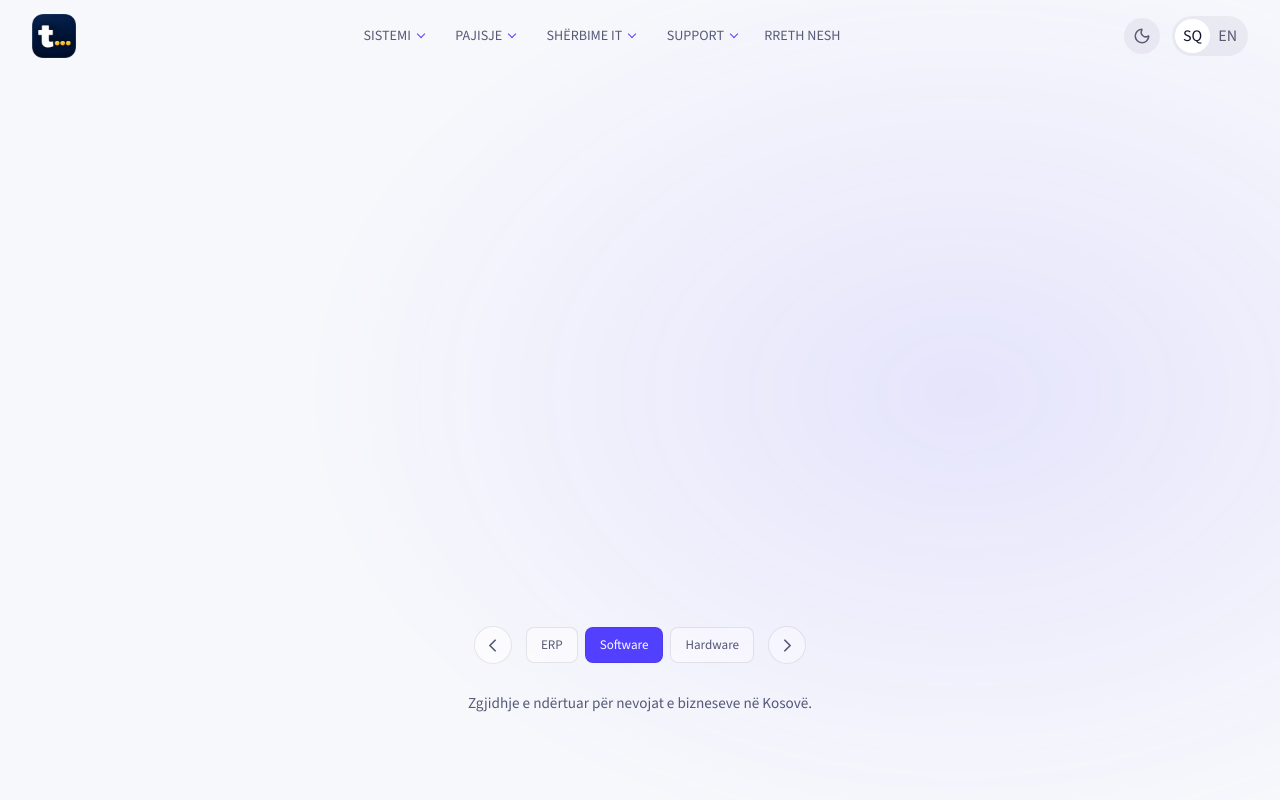
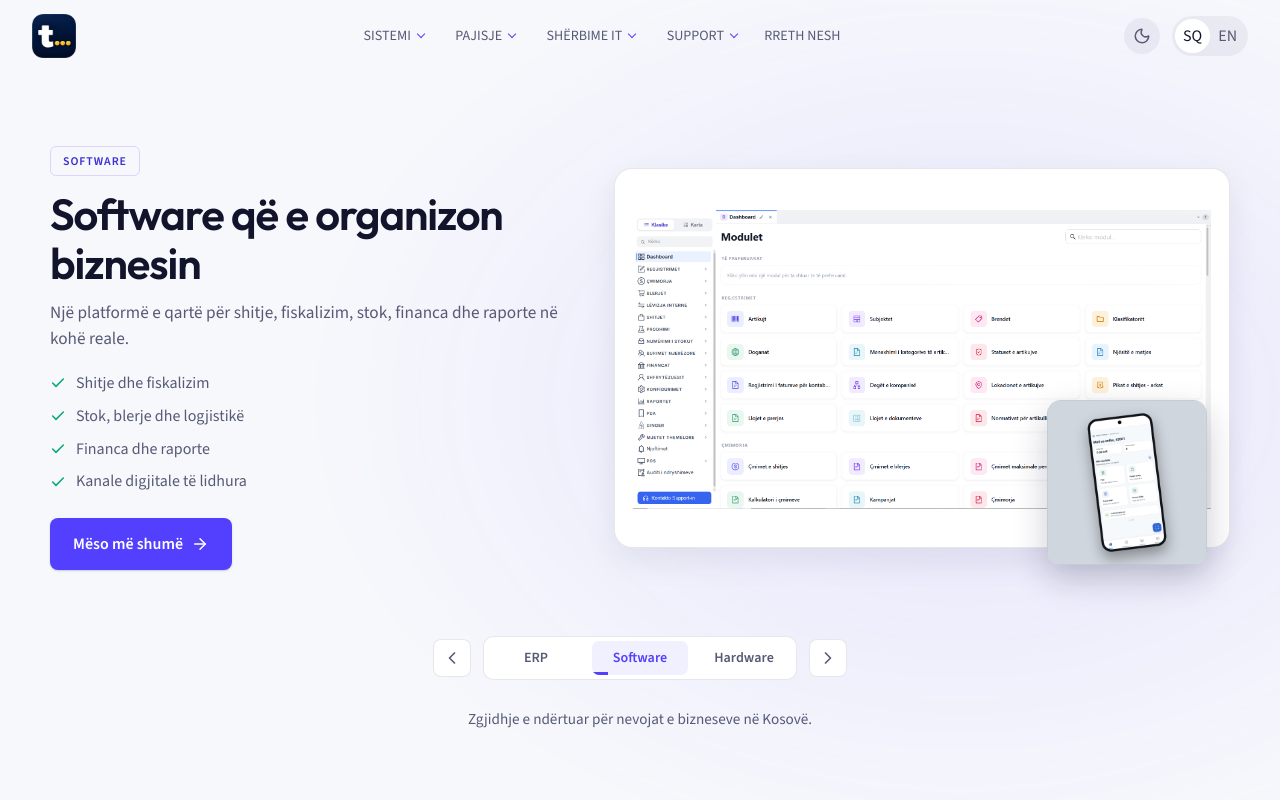
Before and after one commit to olisafetahu/Trebit, a React (Vite) app: page / in a window 1280 px wide. Shown: the top 800 px of the page. Built offline with nearby package versions, Linux system fonts and the light colour scheme.

Commit message:
Rework hero slider: stable height, timer autoplay, progress tabs, real photos
Co-Authored-By: Claude Sonnet 5.5 <noreply@anthropic.com>

```diff
--- a/src/components/Hero.tsx
+++ b/src/components/Hero.tsx
@@ -1,58 +1,107 @@
 import { useEffect, useState } from "react"
-import { ArrowRight, Boxes, ChevronLeft, ChevronRight, Laptop } from "lucide-react"
+import { ArrowRight, Check, ChevronLeft, ChevronRight } from "lucide-react"
 import { useI18n } from "../i18n"
 import { useReveal } from "../hooks/useReveal"
 
-const slideIcons = [Boxes, Laptop]
+// Time each slide stays on screen before the next one appears on its own
+const SLIDE_MS = 6000
 
 export function Hero() {
   const { t } = useI18n()
   const { ref, visible } = useReveal<HTMLElement>(true)
   const [active, setActive] = useState(0)
-  const slides = [
-    { type: "erp" as const, duration: 5000 },
-    { type: "software" as const, ...t.dashboard.slides.software, duration: 4000 },
-    { type: "hardware" as const, ...t.dashboard.slides.hardware, duration: 4000 },
-  ]
-  const current = slides[active]
-  const story = current.type === "erp" ? null : current
-  const storyLink = active === 1 ? "/pakot" : "/produkti"
-  const changeSlide = (index: number) => setActive((index + slides.length) % slides.length)
 
+  const software = t.dashboard.slides.software
+  const hardware = t.dashboard.slides.hardware
+  const labels = [t.hero.tabs.erp, t.hero.tabs.software, t.hero.tabs.hardware]
+  const total = labels.length
+  const [paused, setPaused] = useState(false)
+  const [resumes, setResumes] = useState(0)
+  const goTo = (index: number) => setActive((index + total) % total)
+  const setPausedState = (value: boolean) => {
+    setPaused(value)
+    if (!value) setResumes((count) => count + 1)
+  }
+
+  // Timer-based autoplay (works even when the system asks for reduced motion);
+  // it only waits while the visitor is using the slider controls, then gives the slide its full time again
   useEffect(() => {
-    const timeout = window.setTimeout(() => changeSlide(active + 1), current.duration)
+    if (paused) return
+    const timeout = window.setTimeout(() => setActive((current) => (current + 1) % total), SLIDE_MS)
     return () => window.clearTimeout(timeout)
-  }, [active, current.duration, slides.length])
+  }, [active, paused, resumes, total])
 
-  return <section id="kryesore" className="hero" ref={ref}>
+  return <section id="kryesore" className={`hero ${paused ? "is-paused" : ""}`} ref={ref} aria-roledescription="carousel">
     <div className="hero-glow" aria-hidden="true" />
-    <div className={`hero-grid hero-slider ${visible ? "is-in" : ""}`} key={active}>
-      {active === 0 ? <>
+
+    <div className={`hero-slides ${visible ? "is-in" : ""}`}>
+      <div className={`hero-slide ${active === 0 ? "is-active" : ""}`} inert={active !== 0} role="group" aria-label={labels[0]}>
         <div className="hero-copy">
           <p className="eyebrow">{t.hero.eyebrow}</p>
           <h1>{t.hero.headlineA}{t.hero.headlineB && <span>{t.hero.headlineB}</span>}</h1>
           <p className="lead">{t.hero.supporting}</p>
           <div className="hero-ctas"><a className="btn btn-primary btn-lg" href="#ndihma">{t.hero.primary}</a></div>
         </div>
-        <div className="hero-stage" aria-hidden="false">
+        <div className="hero-stage">
           <img className="device-dashboard" src="/ERPDashboard.png" alt="Paneli i Trebit me shitje, stok dhe raporte" />
           <div className="device-pos"><img src="/POS.png" alt="Ndërfaqja POS e Trebit" /></div>
           <div className="device-phone"><img src="/mobile.png" alt="Aplikacioni mobil Trebit" /></div>
           <div className="float-card float-card--sales">{t.hero.floats.sales}</div><div className="float-card float-card--stock">{t.hero.floats.stock}</div><div className="float-card float-card--finance">{t.hero.floats.finance}</div><div className="float-card float-card--reports">{t.hero.floats.reports}</div><div className="float-card float-card--fiscal">{t.hero.floats.fiscal}</div>
         </div>
-      </> : (() => {
-        const Icon = slideIcons[active - 1]
-        return <>
-          <div className="hero-copy hero-copy--service"><p className="eyebrow">TREBIT</p><h1>{story!.title}</h1><p className="lead">{story!.text}</p><div className="hero-ctas"><a className="btn btn-primary btn-lg" href={storyLink}>{t.hero.learnMore}</a></div></div>
-          <div className="hero-feature-stage"><div className="hero-feature-icon"><Icon size={48} strokeWidth={1.5} /></div><span>0{active}</span><ul>{story!.points.map((point: string) => <li key={point}>{point}<ArrowRight size={16} /></li>)}</ul></div>
-        </>
-      })()}
+      </div>
+
+      <div className={`hero-slide ${active === 1 ? "is-active" : ""}`} inert={active !== 1} role="group" aria-label={labels[1]}>
+        <div className="hero-copy">
+          <p className="eyebrow">{labels[1]}</p>
+          <h2 className="hero-slide-title">{software.title}</h2>
+          <p className="lead">{software.text}</p>
+          <ul className="hero-points">{software.points.map((point) => <li key={point}><Check size={16} strokeWidth={2.4} />{point}</li>)}</ul>
+          <div className="hero-ctas"><a className="btn btn-primary btn-lg" href="/pakot">{t.hero.learnMore}<ArrowRight size={18} /></a></div>
+        </div>
+        <div className="hero-shot hero-shot--software">
+          <img className="hero-shot-main" src="/ERPDashboard.png" alt="Paneli i Trebit me shitje, stok dhe raporte" />
+          <img className="hero-shot-phone" src="/mobile.png" alt="Aplikacioni mobil Trebit" />
+        </div>
+      </div>
+
+      <div className={`hero-slide ${active === 2 ? "is-active" : ""}`} inert={active !== 2} role="group" aria-label={labels[2]}>
+        <div className="hero-copy">
+          <p className="eyebrow">{labels[2]}</p>
+          <h2 className="hero-slide-title">{hardware.title}</h2>
+          <p className="lead">{hardware.text}</p>
+          <ul className="hero-points">{hardware.points.map((point) => <li key={point}><Check size={16} strokeWidth={2.4} />{point}</li>)}</ul>
+          <div className="hero-ctas"><a className="btn btn-primary btn-lg" href="/produkti">{t.hero.learnMore}<ArrowRight size={18} /></a></div>
+        </div>
+        <div className="hero-shot hero-shot--hardware">
+          {["/ocom1566.png", "/ocom-ocpp-80h.png", "/urovo-ct48.png", "/sunlux-xl-rd10.png"].map((src) => (
+            <div className="hero-shot-tile" key={src}><img src={src} alt="" loading="lazy" /></div>
+          ))}
+        </div>
+      </div>
     </div>
-    <div className="hero-slider-controls" aria-label="Shërbimet Trebit">
-      <button type="button" aria-label="Slide-i paraprak" onMouseEnter={() => changeSlide(active - 1)} onClick={() => changeSlide(active - 1)}><ChevronLeft size={21} /></button>
-      <div>{slides.map((slide, index) => <button type="button" key={slide.type} className={index === active ? "is-active" : ""} aria-label={slide.type === "erp" ? t.hero.tabs.erp : slide.type === "software" ? t.hero.tabs.software : t.hero.tabs.hardware} onMouseEnter={() => changeSlide(index)} onClick={() => changeSlide(index)}>{slide.type === "erp" ? t.hero.tabs.erp : slide.type === "software" ? t.hero.tabs.software : t.hero.tabs.hardware}</button>)}</div>
-      <button type="button" aria-label="Slide-i pasues" onMouseEnter={() => changeSlide(active + 1)} onClick={() => changeSlide(active + 1)}><ChevronRight size={21} /></button>
+
+    <div className="hero-controls" onMouseEnter={() => setPausedState(true)} onMouseLeave={() => setPausedState(false)} onFocus={() => setPausedState(true)} onBlur={() => setPausedState(false)}>
+      <button type="button" className="hero-arrow" aria-label="‹" onClick={() => goTo(active - 1)}><ChevronLeft size={20} /></button>
+      <div className="hero-tabs" role="tablist">
+        {labels.map((label, index) => (
+          <button
+            type="button"
+            role="tab"
+            aria-selected={index === active}
+            className={`hero-tab ${index === active ? "is-active" : ""}`}
+            key={label}
+            onClick={() => goTo(index)}
+          >
+            <span>{label}</span>
+            {index === active && (
+              <i className="hero-tab-progress" key={`${active}-${resumes}`} style={{ animationDuration: `${SLIDE_MS}ms` }} />
+            )}
+          </button>
+        ))}
+      </div>
+      <button type="button" className="hero-arrow" aria-label="›" onClick={() => goTo(active + 1)}><ChevronRight size={20} /></button>
     </div>
+
     <p className="hero-trust">{t.hero.trust}</p>
   </section>
 }
--- a/src/index.css
+++ b/src/index.css
@@ -3117,3 +3117,277 @@ a.hardware-product-card:hover {
 @media (max-width: 800px) {
   .logo-icon { width: 40px; height: 40px; }
 }
+
+/* ---- Static hero with two offer cards (replaces the slider) ---- */
+.hero-offers {
+  position: relative;
+  display: grid;
+  grid-template-columns: 1fr 1fr;
+  gap: 18px;
+  margin-top: 40px;
+}
+
+.hero-offer {
+  display: grid;
+  grid-template-columns: 0.9fr 1.1fr;
+  gap: 20px;
+  align-items: center;
+  padding: 16px;
+  border: 1px solid var(--line);
+  border-radius: 16px;
+  background: var(--white);
+  color: inherit;
+  text-decoration: none;
+  transition: border-color 0.2s ease, box-shadow 0.2s ease;
+}
+
+.hero-offer:hover {
+  border-color: rgba(83, 64, 255, 0.35);
+  box-shadow: var(--shadow);
+}
+
+.hero-offer-image {
+  display: grid;
+  height: 170px;
+  place-items: center;
+  border-radius: 10px;
+  background: #fff;
+  border: 1px solid var(--line);
+}
+
+.hero-offer-image img {
+  width: 100%;
+  height: 100%;
+  padding: 10px;
+  object-fit: contain;
+}
+
+.hero-offer-copy h2 {
+  margin: 0 0 8px;
+  font-size: 1.2rem;
+  line-height: 1.2;
+  font-weight: 600;
+}
+
+.hero-offer-copy p {
+  margin: 0 0 12px;
+  color: var(--ink-soft);
+  font-size: 0.95rem;
+}
+
+.hero-offer-link {
+  display: inline-flex;
+  align-items: center;
+  gap: 6px;
+  color: var(--brand);
+  font-weight: 600;
+}
+
+@media (max-width: 800px) {
+  .hero-offers { grid-template-columns: 1fr; margin-top: 28px; }
+  .hero-offer { grid-template-columns: 110px 1fr; gap: 14px; }
+  .hero-offer-image { height: 110px; }
+}
+
+/* ---- Hero slider: stacked slides (no layout jump), pause on hover, progress tabs ---- */
+.hero-slides {
+  position: relative;
+  display: grid;
+  opacity: 0;
+  transform: translateY(14px);
+  transition: opacity 0.7s ease, transform 0.7s ease;
+}
+
+.hero-slides.is-in {
+  opacity: 1;
+  transform: none;
+}
+
+.hero-slide {
+  grid-area: 1 / 1;
+  display: grid;
+  grid-template-columns: 0.92fr 1.08fr;
+  gap: 40px;
+  align-items: center;
+  opacity: 0;
+  visibility: hidden;
+  transition: opacity 0.55s ease, visibility 0.55s;
+}
+
+.hero-slide.is-active {
+  opacity: 1;
+  visibility: visible;
+}
+
+.hero-slide-title {
+  margin: 0 0 12px;
+  font-size: clamp(1.8rem, 3.4vw, 3.1rem);
+  line-height: 1.12;
+  font-weight: 600;
+  letter-spacing: -0.025em;
+}
+
+.hero-points {
+  display: grid;
+  gap: 8px;
+  margin: 18px 0 0;
+  padding: 0;
+  list-style: none;
+  color: var(--ink-soft);
+}
+
+.hero-points li {
+  display: flex;
+  align-items: center;
+  gap: 10px;
+}
+
+.hero-points svg {
+  flex: none;
+  color: var(--mint-2);
+}
+
+.hero-shot {
+  position: relative;
+  min-height: 380px;
+}
+
+.hero-shot--software {
+  display: grid;
+  place-items: center;
+  padding: 18px;
+  border: 1px solid var(--line);
+  border-radius: 18px;
+  background: #fff;
+  box-shadow: var(--shadow);
+}
+
+.hero-shot-main {
+  width: 100%;
+  max-height: 340px;
+  object-fit: contain;
+}
+
+.hero-shot-phone {
+  position: absolute;
+  right: 22px;
+  bottom: -18px;
+  width: 26%;
+  border-radius: 14px;
+  box-shadow: 0 14px 34px rgba(22, 24, 58, 0.22);
+}
+
+.hero-shot--hardware {
+  display: grid;
+  grid-template-columns: 1fr 1fr;
+  gap: 14px;
+}
+
+.hero-shot-tile {
+  display: grid;
+  place-items: center;
+  min-height: 170px;
+  border: 1px solid var(--line);
+  border-radius: 14px;
+  background: #fff;
+}
+
+.hero-shot-tile img {
+  width: 100%;
+  height: 100%;
+  max-height: 160px;
+  padding: 12px;
+  object-fit: contain;
+}
+
+.hero-controls {
+  position: relative;
+  display: flex;
+  align-items: center;
+  justify-content: center;
+  gap: 12px;
+  margin-top: 28px;
+}
+
+.hero-arrow {
+  display: grid;
+  width: 38px;
+  height: 38px;
+  place-items: center;
+  border: 1px solid var(--line);
+  border-radius: 8px;
+  color: var(--ink-soft);
+  background: var(--white);
+  cursor: pointer;
+  transition: color 0.2s ease, border-color 0.2s ease;
+}
+
+.hero-arrow:hover {
+  color: var(--brand);
+  border-color: rgba(83, 64, 255, 0.4);
+}
+
+.hero-tabs {
+  display: flex;
+  gap: 8px;
+  padding: 4px;
+  border: 1px solid var(--line);
+  border-radius: 10px;
+  background: var(--white);
+}
+
+.hero-tab {
+  position: relative;
+  min-width: 96px;
+  height: 34px;
+  padding: 0 16px;
+  overflow: hidden;
+  border: 0;
+  border-radius: 7px;
+  color: var(--ink-soft);
+  background: transparent;
+  font-size: 0.88rem;
+  font-weight: 600;
+  cursor: pointer;
+}
+
+.hero-tab.is-active {
+  color: var(--brand);
+  background: rgba(83, 64, 255, 0.08);
+}
+
+.hero-tab-progress {
+  position: absolute;
+  left: 0;
+  bottom: 0;
+  width: 100%;
+  height: 3px;
+  background: var(--brand);
+  transform-origin: left;
+  transform: scaleX(0);
+  animation: hero-progress linear forwards;
+}
+
+.hero.is-paused .hero-tab-progress {
+  animation-play-state: paused;
+}
+
+@keyframes hero-progress {
+  to { transform: scaleX(1); }
+}
+
+/* Reduced motion: slides still rotate, but without the fade or the moving bar */
+@media (prefers-reduced-motion: reduce) {
+  .hero-tab-progress { animation: none; }
+  .hero-slide { transition: none; }
+}
+
+@media (max-width: 800px) {
+  .hero-slide {
+    grid-template-columns: 1fr;
+    gap: 24px;
+  }
+  .hero-shot { min-height: 260px; }
+  .hero-shot-tile { min-height: 120px; }
+  .hero-tab { min-width: 0; padding: 0 12px; }
+}
```
